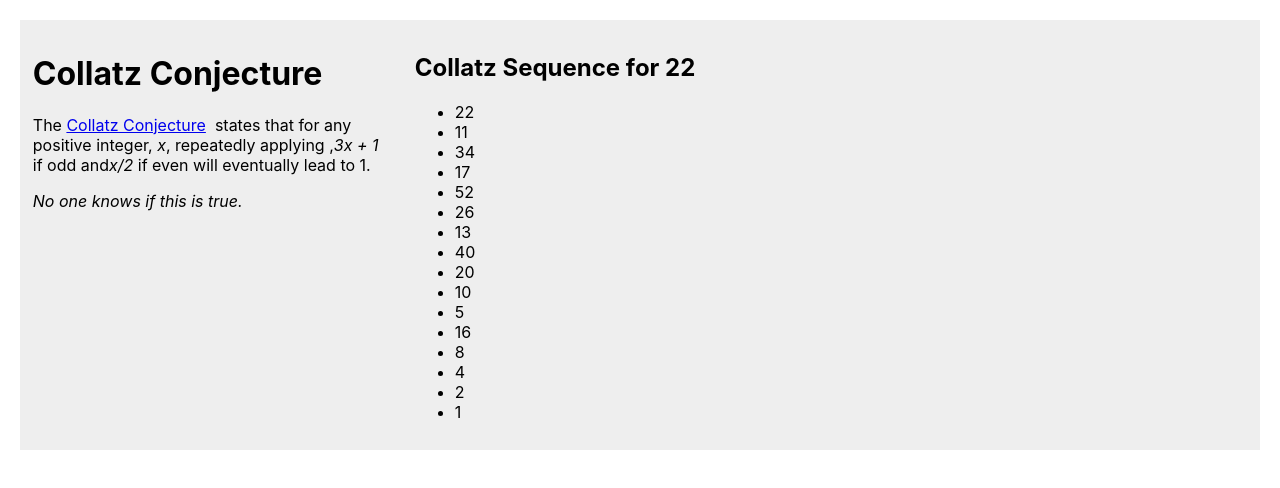
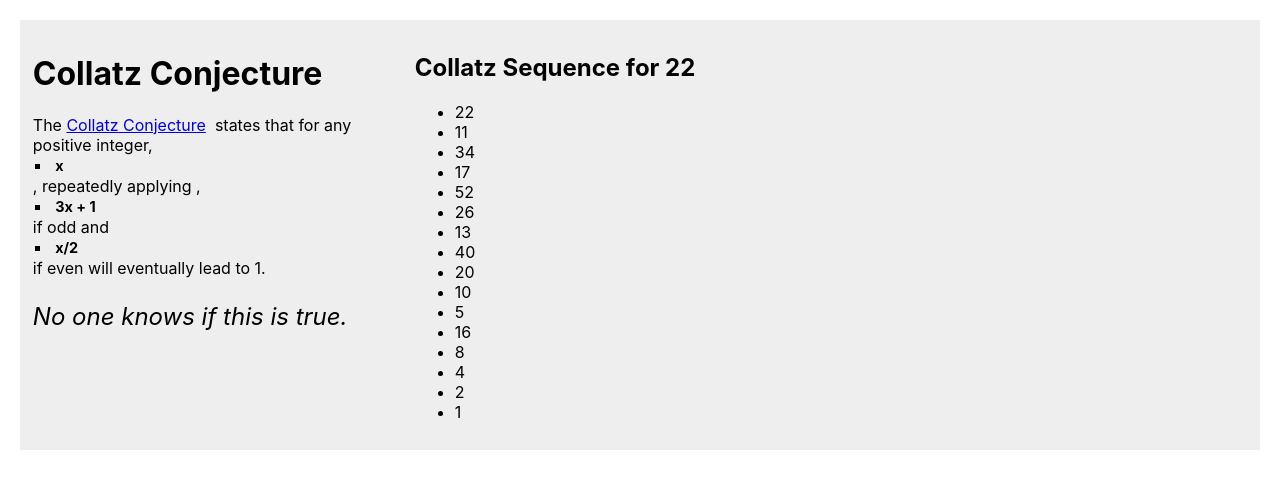
Before and after one commit to makohira/react-examples, a React (Create React App) app: page / in a window 1280 px wide. Shown: the top 488 px of the page. Built offline with nearby package versions, Linux system fonts and the light colour scheme.

Commit message:
tried to use props in styled-components

```diff
--- a/src/App.jsx
+++ b/src/App.jsx
@@ -23,6 +23,17 @@ const RightColumn = styled.div`
 const EmphaticPar = styled.p`
   font-style: oblique;
   `;
+
+const VeryEmphaticPar = styled(EmphaticPar)`
+  font-size: 150%;
+`;
+
+const SpecialListItem = styled.li`
+  font-weight: bold;
+  font-size: 90%;
+  padding: 2px;
+  list-style-type: ${ props => props.ListStyleType || "square"};
+`;
 
 class Collatz extends Component {
   constructor(props) {
@@ -67,10 +78,10 @@ class App extends Component {
         <LeftColumn>
           <h1>Collatz Conjecture</h1>
           <p>The <a href={wikilink}>Collatz Conjecture</a>&nbsp;
-          states that for any positive integer, <i>x</i>,
-          repeatedly applying ,<i>3x + 1</i> if odd and
-          <i>x/2</i> if even will eventually lead to 1.</p>
-          <EmphaticPar>No one knows if this is true.</EmphaticPar>
+          states that for any positive integer, <SpecialListItem>x</SpecialListItem>,
+          repeatedly applying ,<SpecialListItem>3x + 1</SpecialListItem> if odd and
+          <SpecialListItem>x/2</SpecialListItem> if even will eventually lead to 1.</p>
+          <VeryEmphaticPar>No one knows if this is true.</VeryEmphaticPar>
         </LeftColumn>
         <RightColumn>
           <Collatz number={number} />
```
